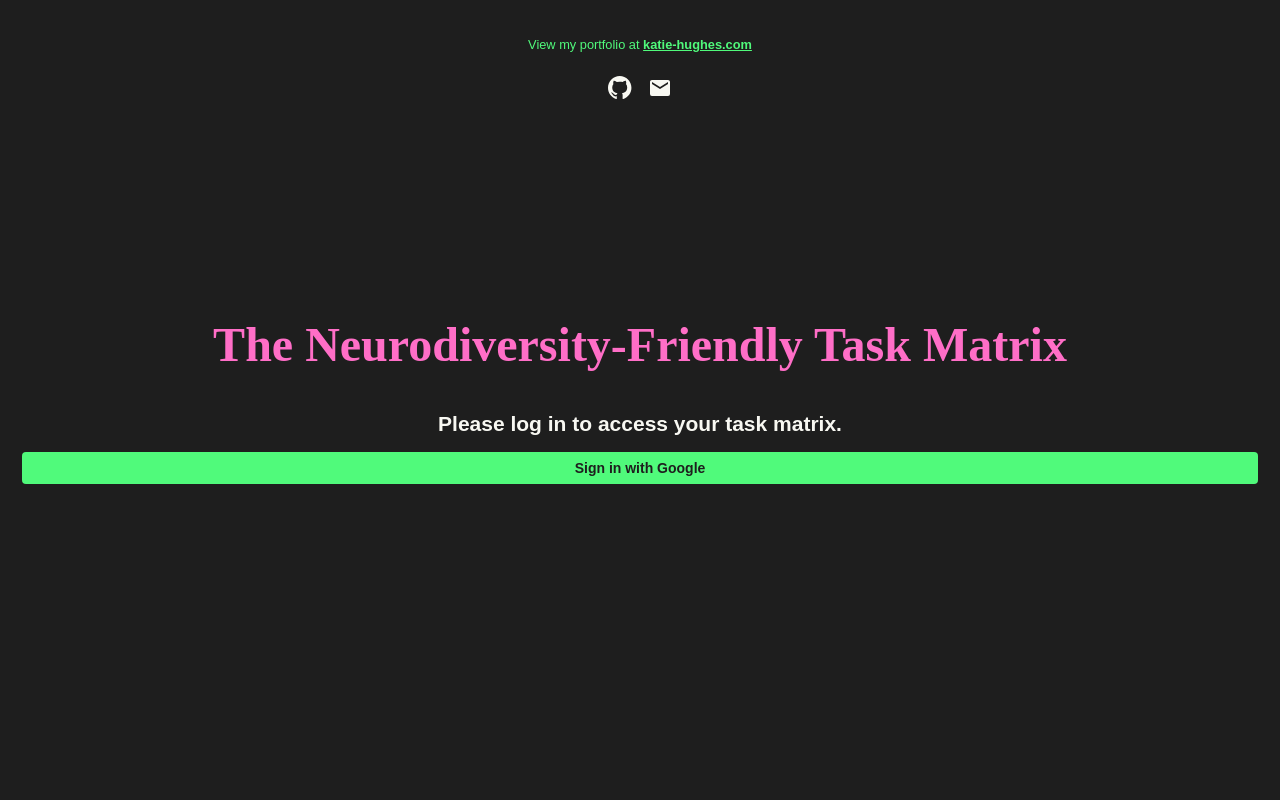
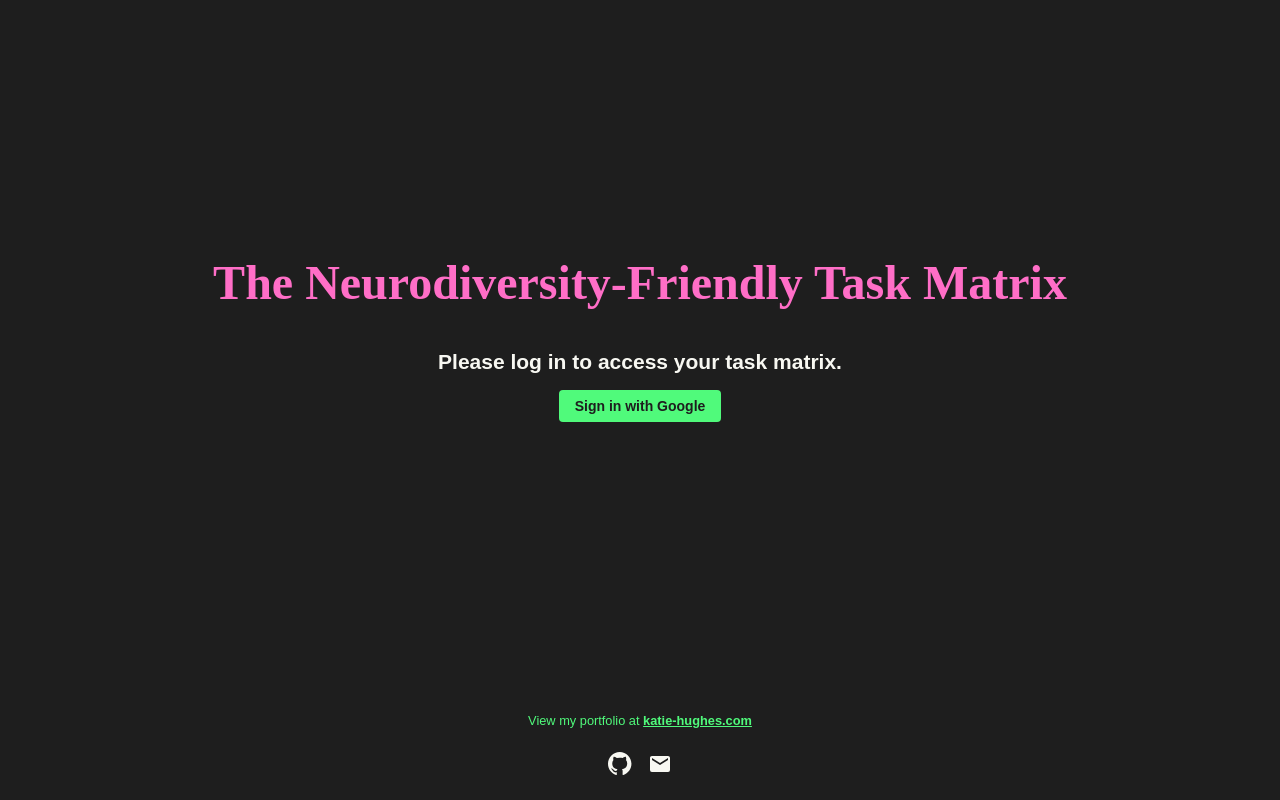
Before and after one commit to katiemhughes/neurodiversity-friendly-eisenhower-matrix, a React (Create React App) app: page / in a window 1280 px wide. Built offline with nearby package versions, Linux system fonts and the light colour scheme; no server answers; a web font is replaced by a local one.

Commit message:
Fix scss

```diff
--- a/src/App.scss
+++ b/src/App.scss
@@ -41,6 +41,8 @@ html {
   &__login-prompt {
     display: flex;
     flex-direction: column;
+    justify-content: center;
+    align-items: center;
     font-family: $font-secondary;
     color: $color-secondary;
     font-size: 14px;
--- a/src/components/Footer/_footer.scss
+++ b/src/components/Footer/_footer.scss
@@ -5,9 +5,6 @@
   justify-content: center;
   align-items: center;
   flex-direction: column;
-  position: absolute;
-  right: 0;
-  left: 0;
   font-family: $font-primary;
   color: $color-secondary;
   padding: 24px 0px;
```
